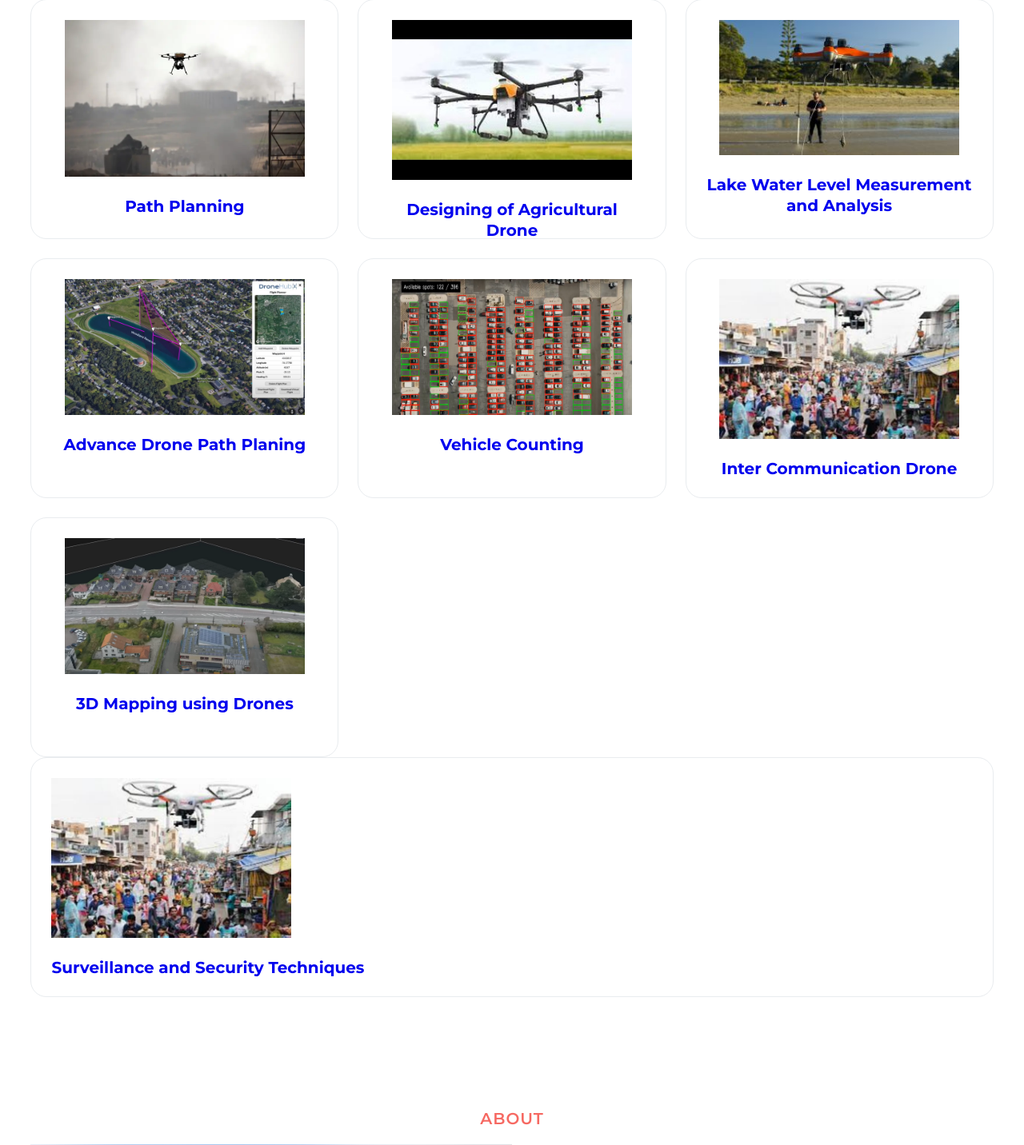
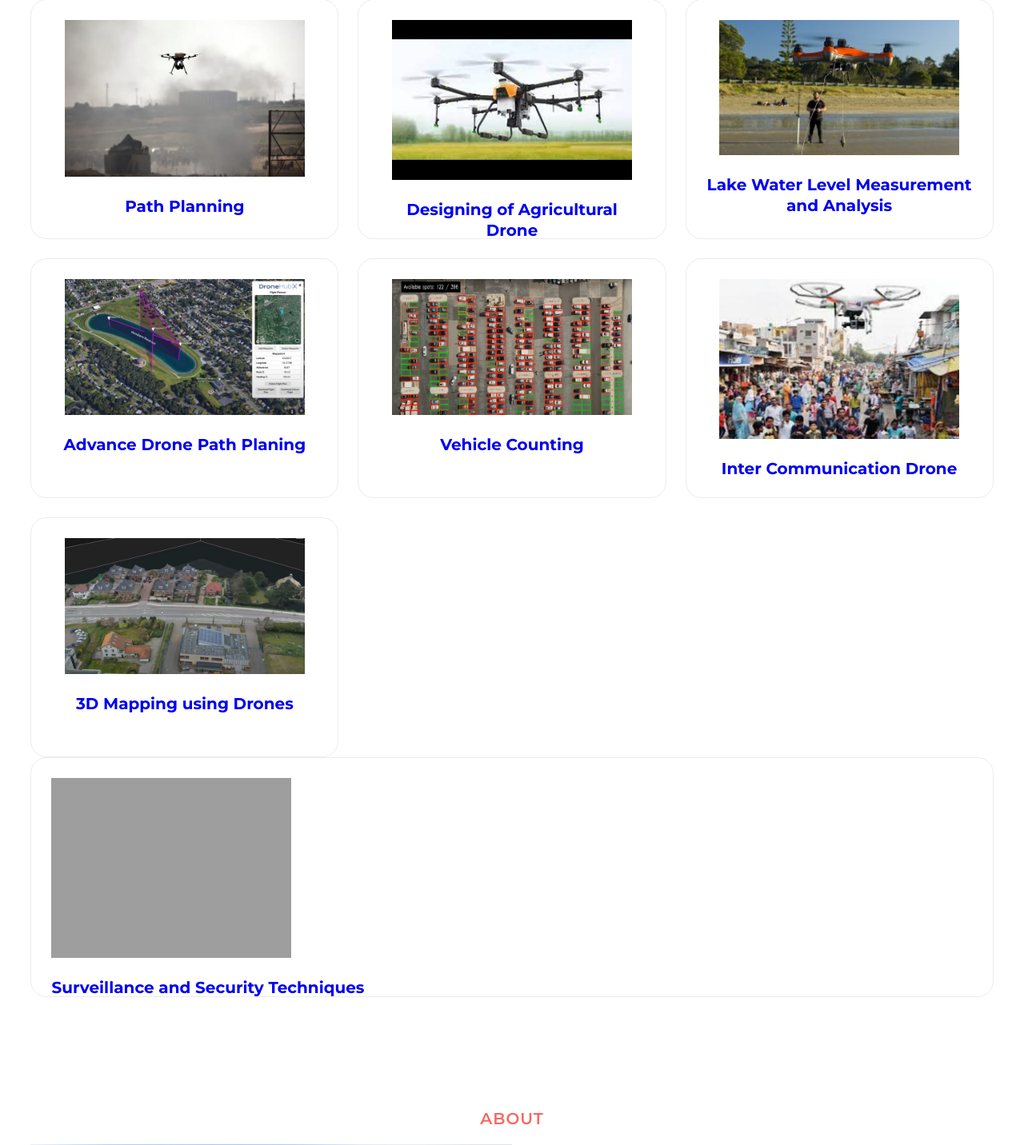
Before and after one commit to SahilPadhiyar18/LJK_DigitalOcean, a Django app: page / in a window 1280 px wide. Shown: the part 1278-2710 px from the top of the page at 80% size. Run offline with Django 4.2, Linux system fonts and the light colour scheme; parts of the project's set-up code (start-up, migrations or seed data) failed here and were passed over; grey boxes are pictures that could not be loaded.

Commit message:
Update dronehome.html

```diff
--- a/templates/dronehome.html
+++ b/templates/dronehome.html
@@ -124,7 +124,7 @@
             </div>
 		</div>
 		<div class="box">
-                <img src="{% static 'img/interc.jpg'%}" class="responsive">
+                <img src="{% static 'img/c11ser.png'%}" class="responsive">
                 <h3><a href="/c11">Surveillance and Security Techniques</a></h3>
 
             </div>
```
